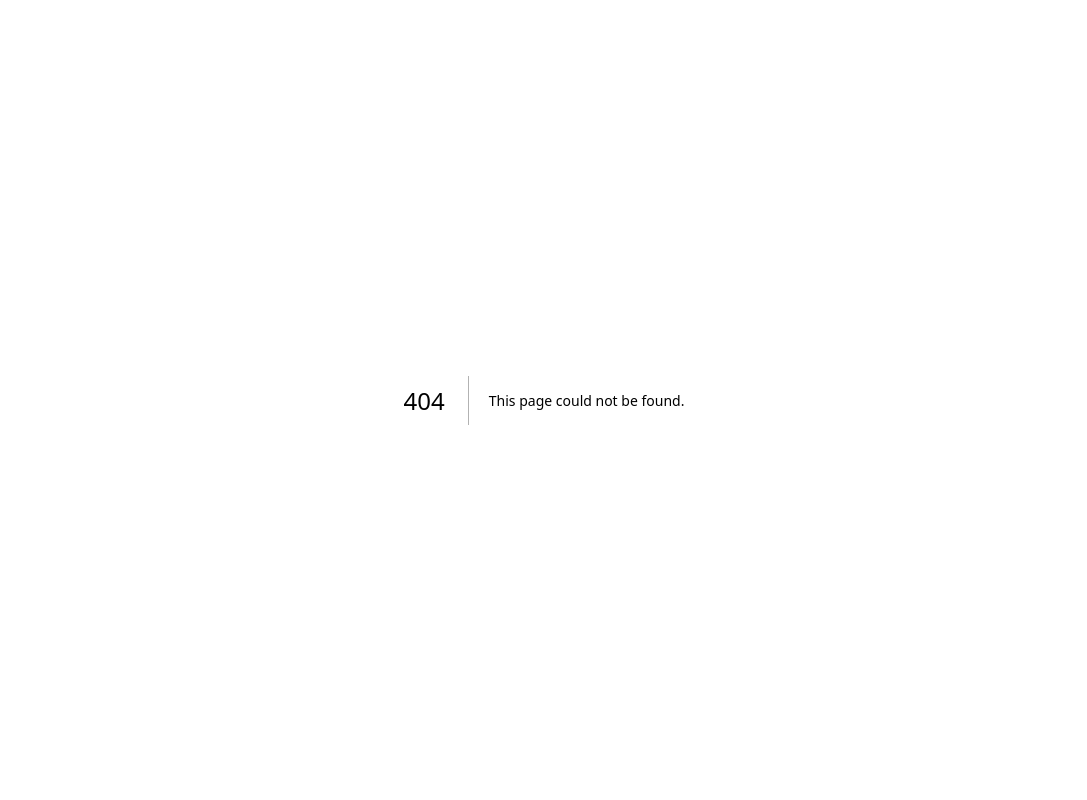
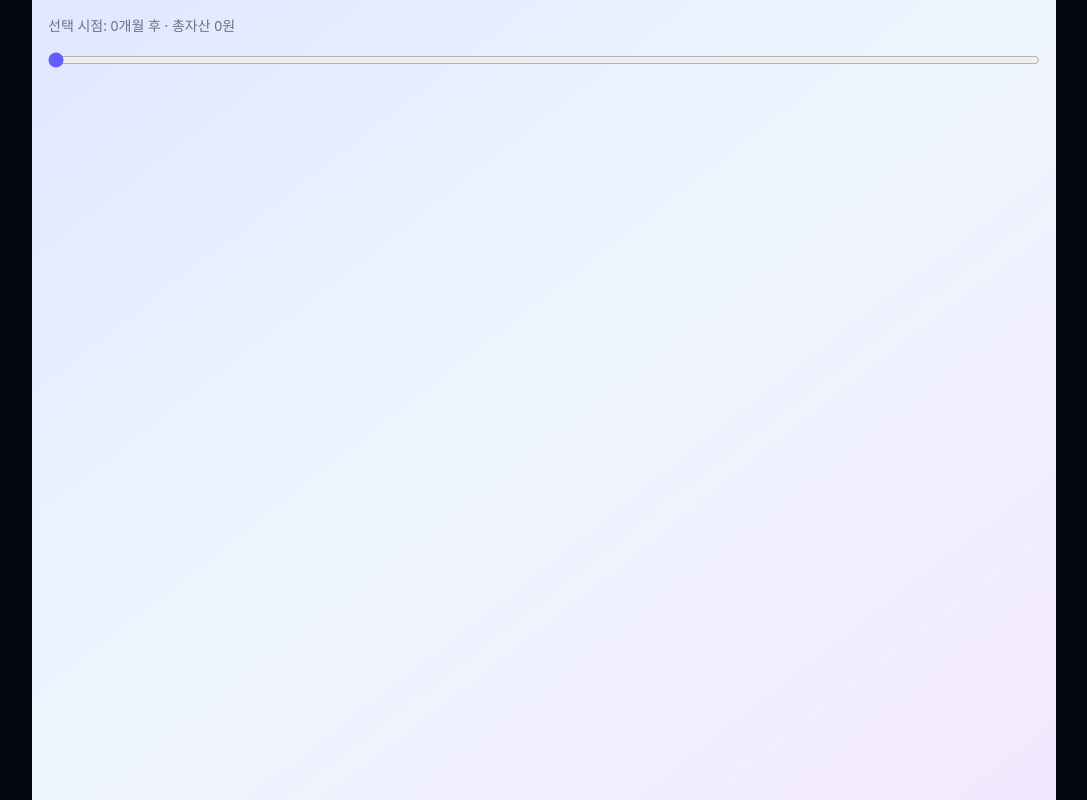
Before and after one commit to amaran-th/interactive-portfolio, a Next.js app: page /asset-simulator in a window 1280 px wide. Before the commit this address had no page. Shown: the whole page, without its empty margins (96-1183 px from the left). Built offline with nearby package versions, Linux system fonts and the light colour scheme.

Commit message:
feat: 자산 시뮬레이터 셸과 서비스 페이지, 플레이그라운드 등록 추가

```diff
--- /dev/null
+++ b/app/(portfolio)/playground/_sections/Works/6_AssetSimulator/AssetSimulator.tsx
@@ -0,0 +1,38 @@
+"use client";
+
+import { useState } from "react";
+import { HORIZON_MONTHS, SimulationInput } from "./types";
+import { useSimulation } from "./useSimulation";
+
+const EMPTY_INPUT: SimulationInput = {
+  groups: [],
+  assetClasses: [],
+  monthlyIncome: 0,
+  fixedExpenses: [],
+  irregularIncomes: [],
+  irregularExpenses: [],
+  transferRules: [],
+};
+
+export default function AssetSimulator() {
+  const [selectedMonth, setSelectedMonth] = useState(0);
+  const snapshots = useSimulation(EMPTY_INPUT);
+  const selectedSnapshot = snapshots[selectedMonth];
+
+  return (
+    <div className="h-full w-full overflow-y-auto bg-gradient-to-br from-indigo-100 via-blue-50 to-purple-100 p-4 text-gray-800">
+      <p className="text-sm text-gray-500">
+        선택 시점: {selectedMonth}개월 후 · 총자산{" "}
+        {selectedSnapshot.totalBalance.toLocaleString()}원
+      </p>
+      <input
+        type="range"
+        min={0}
+        max={HORIZON_MONTHS}
+        value={selectedMonth}
+        onChange={(e) => setSelectedMonth(Number(e.target.value))}
+        className="mt-4 w-full accent-indigo-500"
+      />
+    </div>
+  );
+}
--- /dev/null
+++ b/app/(portfolio)/playground/_sections/Works/6_AssetSimulator/useSimulation.ts
@@ -0,0 +1,7 @@
+import { useMemo } from "react";
+import { MonthSnapshot, SimulationInput } from "./types";
+import { runSimulation } from "./simulation";
+
+export function useSimulation(input: SimulationInput): MonthSnapshot[] {
+  return useMemo(() => runSimulation(input), [input]);
+}
--- a/app/(portfolio)/playground/_sections/Works/data.tsx
+++ b/app/(portfolio)/playground/_sections/Works/data.tsx
@@ -3,6 +3,7 @@ import VisualNovelStudio from "./2_VisualNovelStudio/VisualNovelStudio";
 import StellarForge from "./3_StellarForge/StellarForge";
 import YearlyReceipt from "./4_YearlyReceipt/YearlyReceipt";
 import PixelArtMaker from "./5_PixelArtMaker/PixelArtMaker";
+import AssetSimulator from "./6_AssetSimulator/AssetSimulator";
 import { WorkItem } from "./Work";
 
 export const works: WorkItem[] = [
@@ -108,4 +109,19 @@ export const works: WorkItem[] = [
     thumbnail: "/playground/nemo-beam.png",
     path: "/nemo-nemo-beam",
   },
+  {
+    id: 6,
+    title: "자산 시뮬레이터",
+    description: `현재 자산과 고정·비정기 수입/지출을 입력하고, 슬라이더로 미래 시점을 넘기며 예상 자산 추이를 확인하는 도구입니다.
+
+  📊 다중 자산군: 자산을 그룹으로 묶어 관리하고, 그룹별 구성 비율과 전체 추이를 함께 봅니다.
+
+  💸 유연한 현금흐름: 월 고정수입/지출뿐 아니라 특정 날짜에 한 번 발생하는 비정기 수입/지출도 반영합니다.
+
+  🔀 이체 규칙: 자산군 간 정기 이체(고정 금액 또는 비율)를 설정하면, 흐름도에서 그 달의 자금 이동을 확인할 수 있습니다.`,
+    period: "2026.08.18 - ",
+    platforms: [{ type: "pc" }, { type: "mobile" }],
+    content: <AssetSimulator />,
+    path: "/asset-simulator",
+  },
 ];
--- /dev/null
+++ b/app/(services)/asset-simulator/page.tsx
@@ -0,0 +1,29 @@
+import type { Metadata } from "next";
+import AssetSimulator from "@/app/(portfolio)/playground/_sections/Works/6_AssetSimulator/AssetSimulator";
+
+export const metadata: Metadata = {
+  title: "자산 시뮬레이터",
+  description:
+    "현재 자산과 지출을 입력하고 슬라이더로 미래 시점을 넘겨보며 예상 자산 추이를 확인하세요.",
+  openGraph: {
+    title: "자산 시뮬레이터",
+    description:
+      "현재 자산과 지출을 입력하고 슬라이더로 미래 시점을 넘겨보며 예상 자산 추이를 확인하세요.",
+  },
+  twitter: {
+    card: "summary_large_image",
+    title: "자산 시뮬레이터",
+    description:
+      "현재 자산과 지출을 입력하고 슬라이더로 미래 시점을 넘겨보며 예상 자산 추이를 확인하세요.",
+  },
+};
+
+export default function AssetSimulatorPage() {
+  return (
+    <main className="flex h-dvh justify-center overflow-hidden text-gray-800">
+      <div className="h-full w-full max-w-5xl">
+        <AssetSimulator />
+      </div>
+    </main>
+  );
+}
```
